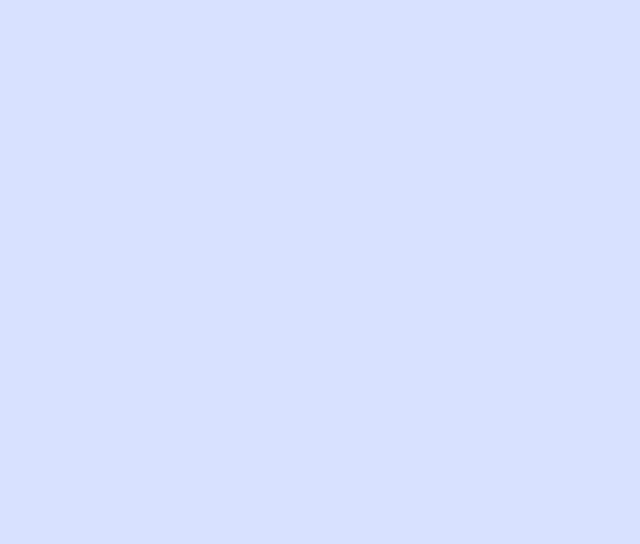
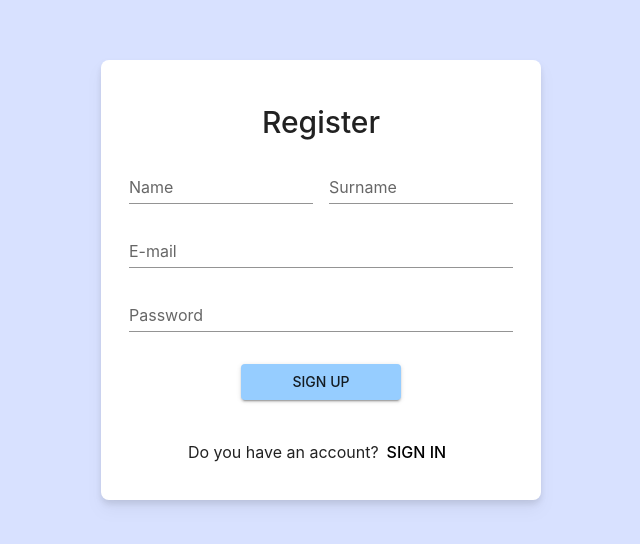
Before and after one commit to kamilos04/Company-Task-Manager, a React (Create React App) app in the folder Frontend/task-manager/: page /register in a window 1280 px wide. Before the commit this address had no page. Shown: the part 120-664 px from the top of the page, without its empty margins (319-959 px from the left). Built offline with nearby package versions, Linux system fonts and the light colour scheme; no server answers.

Commit message:
Register added

```diff
--- a/Frontend/task-manager/src/component/Login/Login.js
+++ b/Frontend/task-manager/src/component/Login/Login.js
@@ -5,6 +5,7 @@ import { useDispatch, useSelector } from 'react-redux'
 import { getProfile, loginUser } from '../State/Authentication/Action'
 import { useNavigate } from 'react-router-dom'
 import { store } from '../State/store'
+import { lightTheme } from '../Theme/LightTheme'
 
 const Login = () => {
   const { register, handleSubmit } = useForm()
@@ -18,19 +19,14 @@ const Login = () => {
     dispatch(getProfile());
   }, [dispatch]);
 
-
-//   useEffect(() => {
-//     if(auth.fail === "profile" && auth.profile === null){
-//         navigate("/")
-//     }
-// },[auth.fail])
-
+  //if login succeffully - go to /
   useEffect(() => {
     if(auth.success === "login"){
     navigate("/")
   }
   }, [auth.success])
 
+  //if jwt is ok - go to /
   useEffect(() =>{
     if(auth.profile !== null){
       navigate("/")
@@ -58,10 +54,16 @@ const Login = () => {
       <div className='bg-white p-7 rounded-lg drop-shadow-lg flex-col'>
         <h1 className='text-3xl font-medium mt-4 mb-4'>Login</h1>
         <form onSubmit={handleSubmit(onSubmit)}>
-          <Stack spacing={1}>
+          <Stack spacing={1} sx={{
+                        width: "25rem",
+                        [lightTheme.breakpoints.down('sm')]: {
+                            width: "80vw",
+                        },
+                    }}>
             <TextField
               color="primary"
-              className='w-[20rem] text-trans'
+              className=''
+              fullWidth
               id="email"
               label="E-mail"
               variant="standard"
@@ -69,7 +71,8 @@ const Login = () => {
 
             <TextField
               type="password"
-              className='w-[20rem]'
+              className=''
+              fullWidth
               id="password"
               label="Password"
               variant="standard"
@@ -78,15 +81,15 @@ const Login = () => {
           </Stack>
           <Button
             type="submit"
-            className='w-[20rem]'
+            className='w-[10rem]'
             sx={{ marginTop: "2rem" }}
             variant="contained">
             Sign in
           </Button>
         </form>
         <div className='pt-8 flex justify-center items-center text-[1rem]'>
-          <span>Don't have account?</span>
-          <Button sx={{ color: "#000000", fontSize: "1rem", fontWeight: 500 }}> Sign up</Button>
+          <span>Don't have an account?</span>
+          <Button onClick={() => (navigate("/register"))} sx={{ color: "#000000", fontSize: "1rem", fontWeight: 500 }}> Sign up</Button>
         </div>
       </div>
     </div>
--- a/Frontend/task-manager/src/component/Login/Register.js
+++ b/Frontend/task-manager/src/component/Login/Register.js
@@ -0,0 +1,128 @@
+import React, { useEffect } from 'react'
+import { useForm } from 'react-hook-form'
+import { useDispatch, useSelector } from 'react-redux'
+import { useNavigate } from 'react-router-dom'
+import { getProfile, registerUser } from '../State/Authentication/Action'
+import { Button, Grid, Stack, TextField } from '@mui/material'
+import { store } from '../State/store'
+import { lightTheme } from '../Theme/LightTheme'
+
+const Register = () => {
+    const { register, handleSubmit } = useForm()
+    const dispatch = useDispatch()
+    const navigate = useNavigate()
+    const auth = useSelector(store => store.auth)
+
+    useEffect(() => {
+        dispatch(getProfile());
+    }, [dispatch]);
+
+    //if jwt is ok - go to /
+    useEffect(() => {
+        if (auth.profile !== null) {
+            navigate("/")
+        }
+    }, [auth.profile])
+
+    //if login succeffully - go to /
+    useEffect(() => {
+        if (auth.success === "register") {
+            navigate("/")
+        }
+    }, [auth.success])
+
+
+
+
+
+    const onSubmit = (data) => {
+        console.log(data)
+        const requestBody = {
+            userData: {
+                email: data.email,
+                password: data.password,
+                name: data.name,
+                surname: data.surname
+            }
+        }
+        try {
+            dispatch(registerUser(requestBody))
+        }
+        catch (error) {
+            console.log(error)
+        }
+    }
+
+    return (
+        <div className='flex justify-center items-center h-screen'>
+            <div className='bg-white p-7 rounded-lg drop-shadow-lg flex-col'>
+                <h1 className='text-3xl font-medium mt-4 mb-4'>Register</h1>
+                <form onSubmit={handleSubmit(onSubmit)}>
+                    <Grid container spacing={2} sx={{
+                        width: "25rem",
+                        [lightTheme.breakpoints.down('sm')]: {
+                            width: "80vw",
+                        },
+                    }}>
+                        <Grid item xs={6}>
+                            <TextField
+                                color="primary"
+                                className=''
+                                id="name"
+                                fullWidth
+                                label="Name"
+                                variant="standard"
+                                {...register("name")} />
+                        </Grid>
+                        <Grid item xs={6}>
+                            <TextField
+                                color="primary"
+                                className=''
+                                id="surname"
+                                fullWidth
+                                label="Surname"
+                                variant="standard"
+                                {...register("surname")} />
+                        </Grid>
+                        <Grid item xs={12}>
+                            <TextField
+                                color="primary"
+                                className='w-[20rem]'
+                                id="email"
+                                fullWidth
+                                label="E-mail"
+                                variant="standard"
+                                {...register("email")} />
+                        </Grid>
+                        <Grid item xs={12}>
+                            <TextField
+                                type="password"
+                                className='w-[20rem]'
+                                id="password"
+                                fullWidth
+                                label="Password"
+                                variant="standard"
+                                {...register("password")} />
+                        </Grid>
+                    </Grid>
+                    <Button
+                                type="submit"
+                                className='w-[10rem]'
+                                sx={{ marginTop: "2rem"}}
+                                variant="contained">
+                                Sign up
+                            </Button>
+
+
+                </form>
+                <div className='pt-8 flex justify-center items-center text-[1rem]'>
+                    <span>Do you have an account?</span>
+                    <Button onClick={() => (navigate("/login"))} sx={{ color: "#000000", fontSize: "1rem", fontWeight: 500 }}> Sign in</Button>
+                </div>
+            </div>
+        </div>
+
+    )
+}
+
+export default Register
--- a/Frontend/task-manager/src/component/Routers/HomeRoute.js
+++ b/Frontend/task-manager/src/component/Routers/HomeRoute.js
@@ -2,6 +2,7 @@ import React from 'react'
 import { Route, Routes } from 'react-router-dom'
 import Login from '../Login/Login'
 import Home from '../Home/Home'
+import Register from '../Login/Register'
 
 const HomeRoute = () => {
   return (
@@ -9,6 +10,7 @@ const HomeRoute = () => {
       <Routes>
         <Route path='/' element={<Home/>}/>
         <Route path='/login' element={<Login/>}/>
+        <Route path='/register' element={<Register/>}/>
       </Routes>
     </div>
   )
--- a/Frontend/task-manager/src/component/State/Authentication/Reducer.js
+++ b/Frontend/task-manager/src/component/State/Authentication/Reducer.js
@@ -16,9 +16,13 @@ export const authReducer=(state = initialState, action)=>{
         case LOGOUT_REQUEST:
         case PROFILE_REQUEST:
             return{
-                ...state, isLoading:true, error:null, success:null
+                ...state, isLoading:true, error:null, success:null, fail: null
             };
         case REGISTER_SUCCESS:
+            return{
+            ...state, isLoading:false, jwt:action.payload, success:"register"
+
+            }
         case LOGIN_SUCCESS:
             return{
                 ...state, isLoading:false, jwt:action.payload, success:"login"
```
